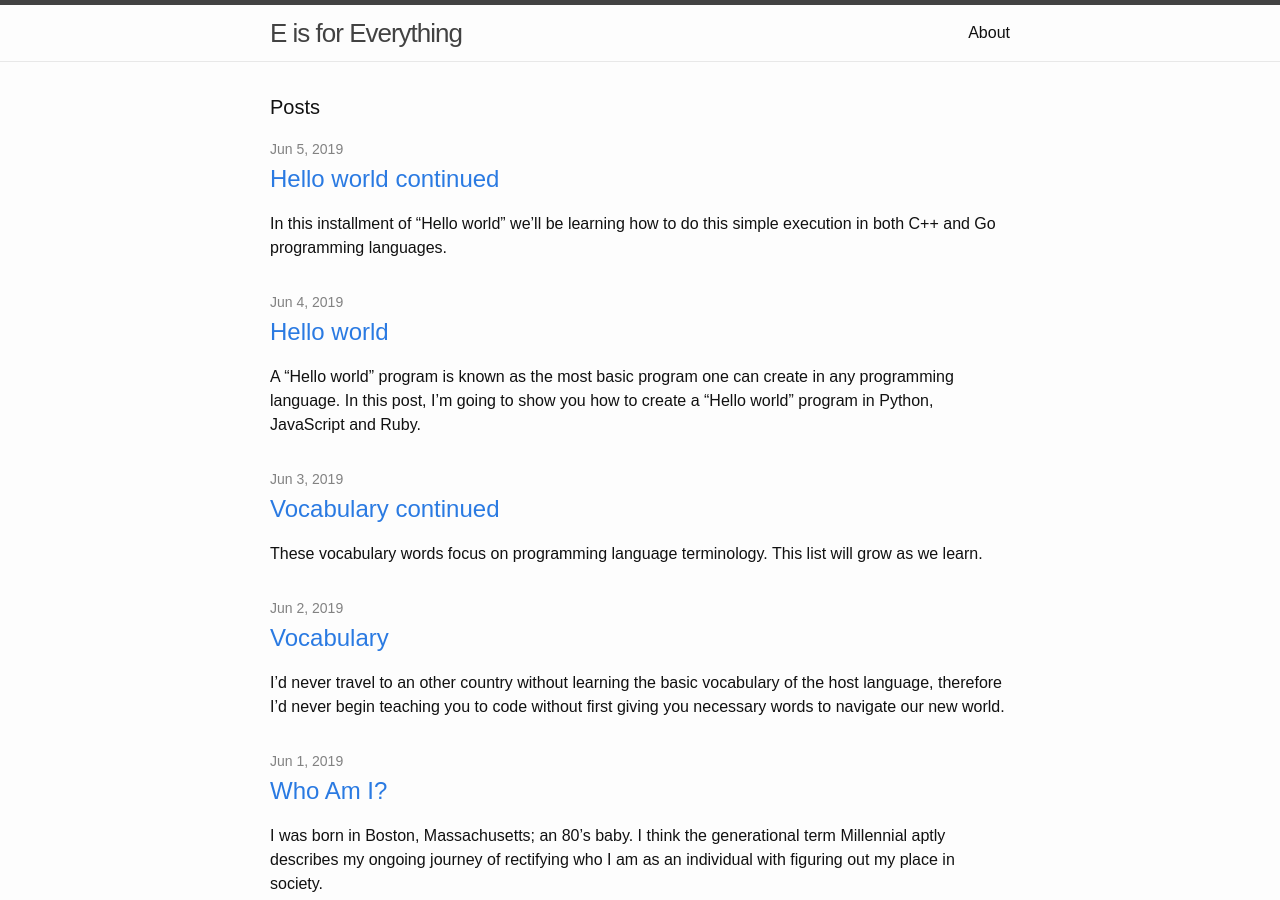
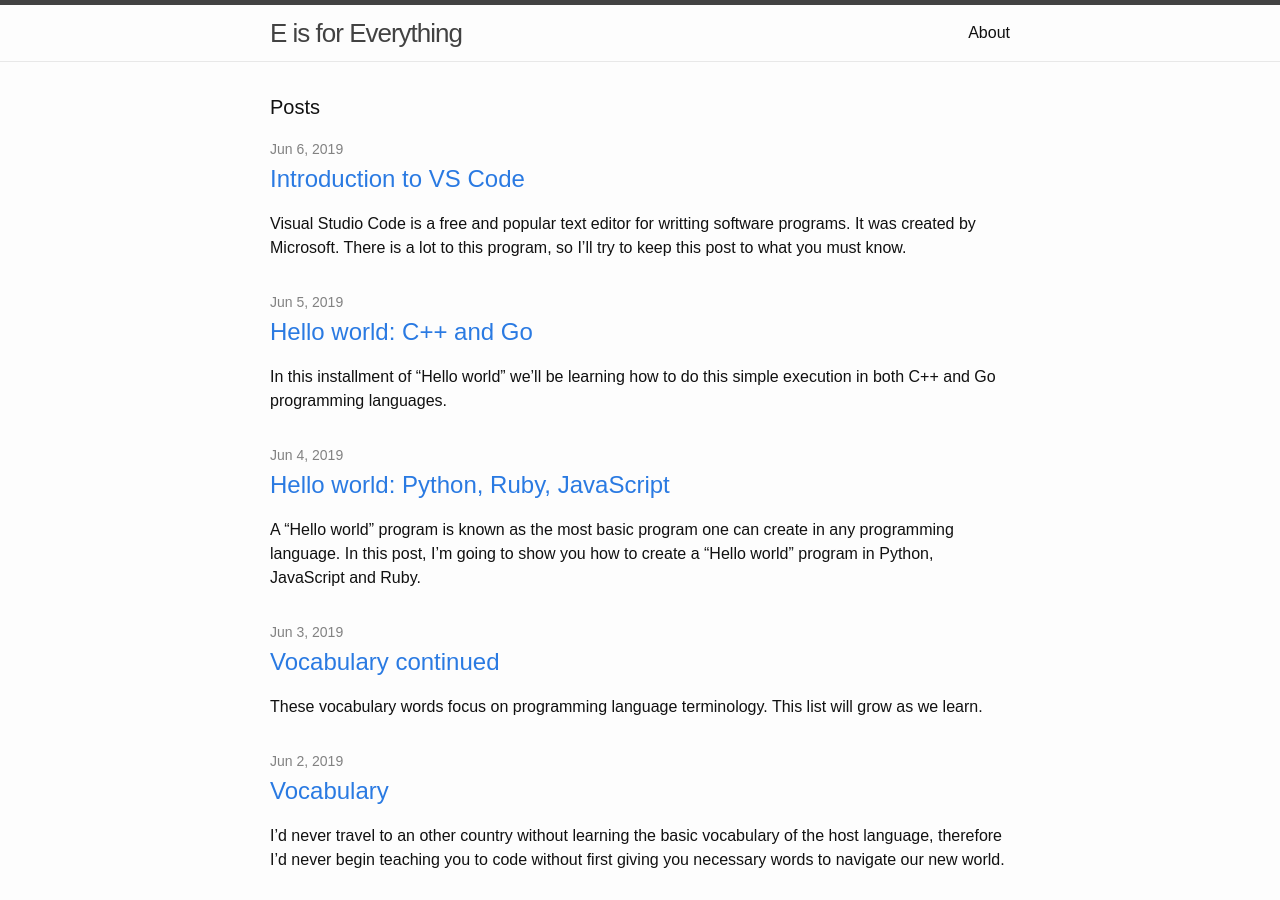
Before and after one commit to emilyannemoses/blog, a Jekyll site: the page built from index.html, in a window 1280 px wide and 900 px high. Built offline with Jekyll 4.4.1, drawn with Linux system fonts in a browser that asks for light colours.

Commit message:
save vs code post

```diff
--- a/_posts/2019-06-04-hello-world.md
+++ b/_posts/2019-06-04-hello-world.md
@@ -1,6 +1,6 @@
 ---
 layout: post
-title:  "Hello world"
+title:  "Hello world: Python, Ruby, JavaScript"
 ---
 
 A "Hello world" program is known as the most basic program one can create in any programming language. In this post, I'm going to show you how to create a "Hello world" program in Python, JavaScript and Ruby.
--- a/_posts/2019-06-05-hello-world-continued.md
+++ b/_posts/2019-06-05-hello-world-continued.md
@@ -1,6 +1,6 @@
 ---
 layout: post
-title:  "Hello world continued"
+title:  "Hello world: C++ and Go"
 ---
 
 In this installment of "Hello world" we'll be learning how to do this simple execution in both C++ and Go programming languages.
@@ -9,5 +9,15 @@ The reason I split this up into two parts is because JavaScript, Ruby and Python
 
 <h1>C++</h1>
 
+To compile and run our first C++ program, we have to make sure we have the compiler available. Type `gcc –version` or `gcc –v` into your terminal emulator. It should spit out what version your computer has.
+
+If you don't have it, type the command `sudo apt-get install build-essential` for Windows and `xcode-select --install` for macOS.
+
+There's slightly more overhead to run C++. We have to use a text editor. If you have a text editor already and know how to use it, continue with this tutorial. If you don't, read [this post about getting started with Visual Studio Code][vscode] first.
+
+
+
 <h1>Go</h1>
 <h4>(aka Golang)</h4>
+
+[vscode]: 2019-06-06-vs-code.md
--- /dev/null
+++ b/_posts/2019-06-06-vs-code.md
@@ -0,0 +1,6 @@
+---
+layout: post
+title:  "Introduction to VS Code"
+---
+
+Visual Studio Code is a free and popular text editor for writting software programs. It was created by Microsoft. There is a lot to this program, so I'll try to keep this post to what you must know.
```
